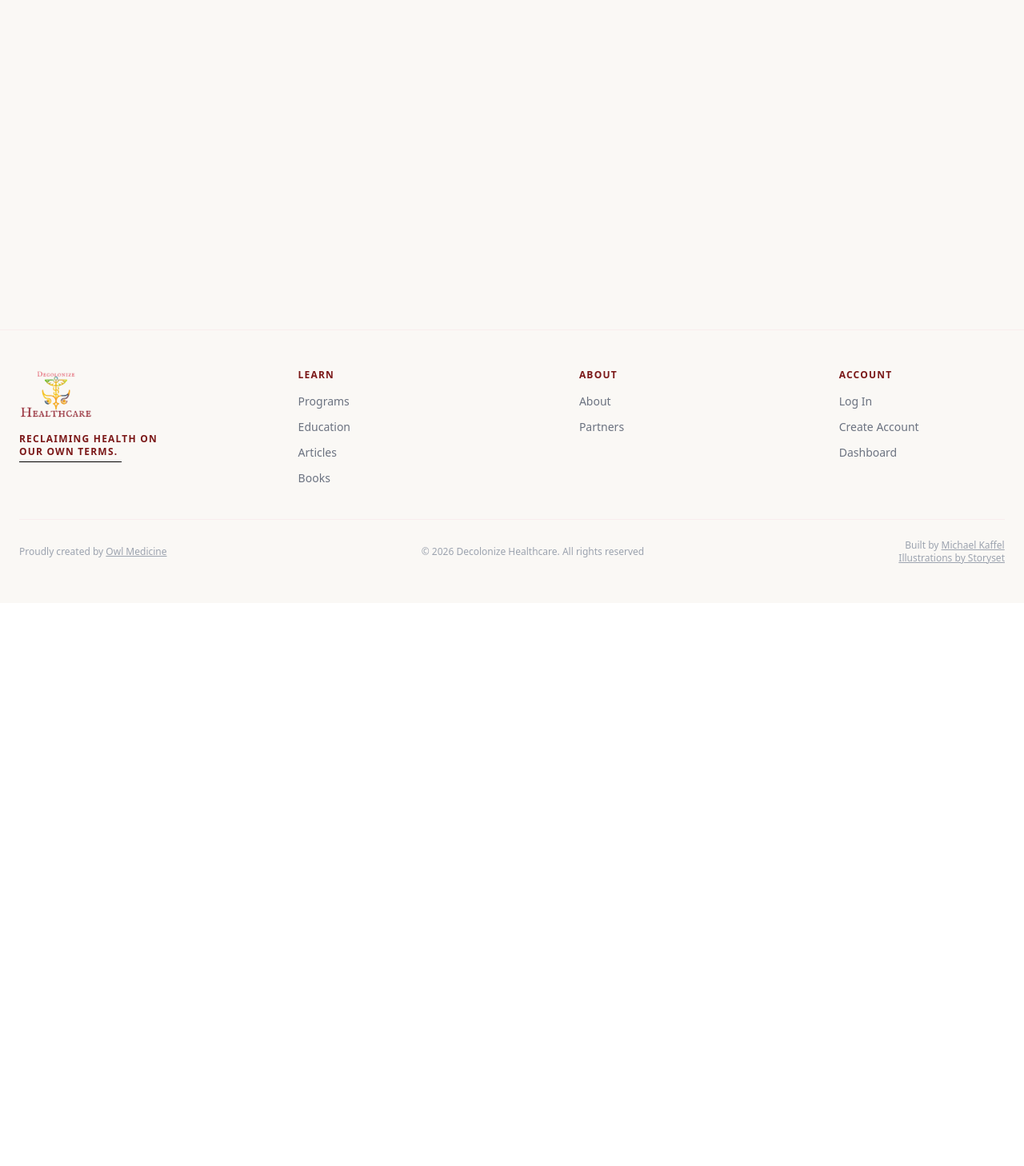
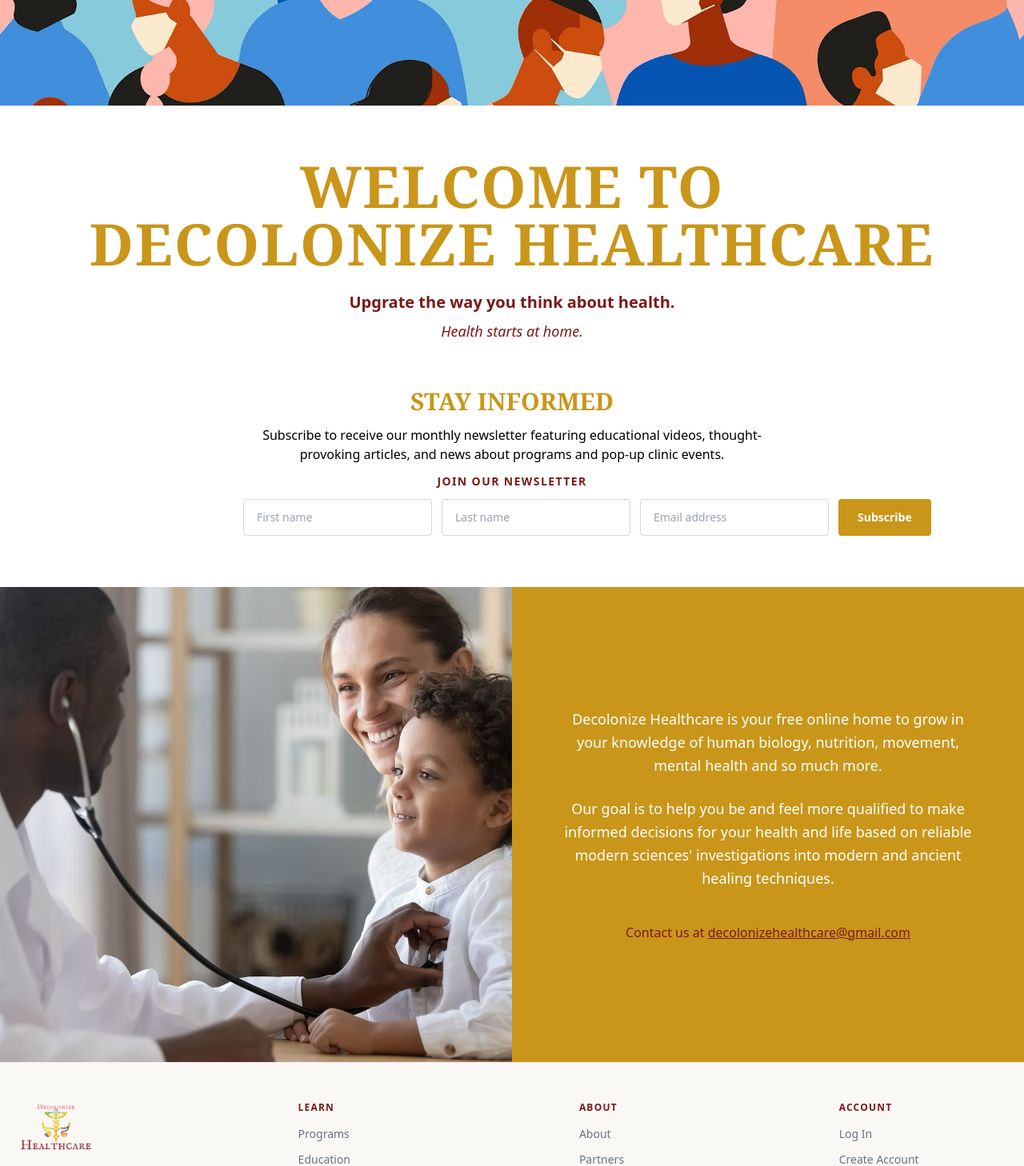
Before and after one commit to michaelkaffel/decolonize-healthcare, a React (Vite) app in the folder client/: page / in a window 1280 px wide. Shown: the part 460-1918 px from the top of the page at 80% size. Before the commit the page ends 1214 px from the top, so only its background shows below. Built offline with nearby package versions, Linux system fonts and the light colour scheme.

Commit message:
feat: home page

```diff
--- a/client/src/components/Footer.jsx
+++ b/client/src/components/Footer.jsx
@@ -1,4 +1,6 @@
-import { Link } from 'react-router-dom';
+import { Link, useNavigate } from 'react-router-dom';
+import { useSelector, useDispatch } from 'react-redux';
+import { logout } from '../store/userSlice';
 
 const learnLinks = [
     { to: '/programs', label: 'Programs' },
@@ -10,12 +12,6 @@
 const aboutLinks = [
     { to: '/about', label: 'About' },
     { to: '/partners', label: 'Partners' },
-];
-
-const accountLinks = [
-    { to: '/login', label: 'Log In' },
-    { to: '/register', label: 'Create Account' },
-    { to: '/dashboard', label: 'Dashboard' },
 ];
 
 const FooterLinkGroup = ({ title, links }) => (
@@ -40,7 +36,17 @@
     </div>
 );
 
-const Footer = () => (
+const Footer = () => {
+    const user = useSelector((s) => s.user.data);
+    const dispatch = useDispatch();
+    const navigate = useNavigate();
+
+    const handleSignOut = async () => {
+        await dispatch(logout());
+        navigate('/');
+    };
+
+    return (
         <footer className='border-t border-brand-blush bg-brand-cream'>
             <div className='mx-auto max-w-7xl px-6 py-12'>
 
@@ -66,22 +72,52 @@
                         <FooterLinkGroup title='Learn' links={learnLinks} />
                         <FooterLinkGroup title='About' links={aboutLinks} />
 
+
                         <div className='col-span-2 flex flex-col items-center text-center md:col-span-1 md:items-center md:text-left'>
                             <div className='w-fit'>
                                 <h3 className='mb-3 text-xs font-semibold uppercase tracking-widest text-brand-crimson'>
                                     Account
                                 </h3>
                                 <ul className='space-y-2'>
-                                {accountLinks.map(({ to, label }) => (
-                                    <li key={to}>
+                                    {user ? (
+                                        <>
+                                            <li>
                                                 <Link
-                                            to={to}
+                                                    to='/dashboard'
                                                     className='text-sm text-gray-500 transition-colors hover:text-brand-crimson'
                                                 >
-                                            {label}
+                                                    Dashboard
                                                 </Link>
                                             </li>
-                                ))}
+                                            <li>
+                                                <button
+                                                    onClick={handleSignOut}
+                                                    className='text-sm text-gray-500 transition-colors hover:text-brand-crimson'
+                                                >
+                                                    Sign Out
+                                                </button>
+                                            </li>
+                                        </>
+                                    ) : (
+                                        <>
+                                            <li>
+                                                <Link
+                                                    to='/login'
+                                                    className='text-sm text-gray-500 transition-colors hover:text-brand-crimson'
+                                                >
+                                                    Log In
+                                                </Link>
+                                            </li>
+                                            <li>
+                                                <Link
+                                                    to='/register'
+                                                    className='text-sm text-gray-500 transition-colors hover:text-brand-crimson'
+                                                >
+                                                    Create Account
+                                                </Link>
+                                            </li>
+                                        </>
+                                    )}
                                 </ul>
                             </div>
                         </div>
@@ -113,6 +149,8 @@
                 </div>
             </div>
         </footer>
-);
+
+    )
+};
 
 export default Footer;
--- a/client/src/pages/Home.jsx
+++ b/client/src/pages/Home.jsx
@@ -1,7 +1,72 @@
+import NewsletterSignup from '../components/NewsletterSignup';
+
+const HERO_IMG = '/home-hero.png';
+const ABOUT_IMG = '/home-about.png';
+
 const Home = () => (
-  <div className="p-8">
-    <h1 className="text-2xl font-bold">Home</h1>
-  </div>
+    <>
+        <section>
+            <img
+                src={HERO_IMG}
+                alt='Diverse group of people wearing masks'
+                className='w-full h-[420px] md:h-[520px] object-cover'
+            />
+            <div className='bg-white text-center px-6 py-16'>
+                <h1 className='font-display text-5xl md:text-7xl font-bold text-brand-gold uppercase tracking-wide leading-tight mb-6'>
+                    Welcome to<br />Decolonize Healthcare
+                </h1>
+                <p className='text-brand-crimson font-semibold text-xl mb-2'>
+                    Upgrate the way you think about health.
+                </p>
+                <p className='text-brand-crimson italic text-lg mb-14' >
+                    Health starts at home.
+                </p>
+
+                <div className='max-w-2xl mx-auto'>
+                    <h2 className='font-display text-3xl font-bold text-brand-gold uppercase mb-3'>
+                        Stay Informed
+                    </h2>
+                    <p className='mb-3'>
+                        Subscribe to receive our monthly newsletter featuring educational videos,
+                        thought-provoking articles, and news about programs and pop-up clinic events.
+                    </p>
+                    <NewsletterSignup />
+                </div>
+            </div>
+        </section>
+
+        <section className='flex flex-col md:flex-row'>
+            <div className='md:w-1/2 min-h-[400px]'>
+                <img
+                    src={ABOUT_IMG}
+                    alt="Doctor listening to a child's heartbeat"
+                    className='w-full h-full object-cover'
+                />
+            </div>
+            <div className='md:w-1/2 bg-brand-gold flex items-center px-10 md:px-16 py-16'>
+                <div className='text-white text-center'>
+                    <p className='text-lg leading-relaxed mb-6'>
+                        Decolonize Healthcare is your free online home to grow in your knowledge
+                        of human biology, nutrition, movement, mental health and so much more.
+                    </p>
+                    <p className='text-lg leading-relaxed mb-10'>
+                        Our goal is to help you be and feel more qualified to make informed
+                        decisions for your health and life based on reliable modern sciences'
+                        investigations into modern and ancient healing techniques.
+                    </p>
+                    <p className='text-brand-crimson'>
+                        Contact us at{' '}
+                        <a
+                            href='mailto:decolonizehealthcare@gmail.com'
+                            className='underline hover:opacity-80 transition'
+                        >
+                            decolonizehealthcare@gmail.com
+                        </a>
+                    </p>
+                </div>
+            </div>
+        </section>
+    </>
 );
 
 export default Home;
```
Also changed, not shown: client/public/home-about.png (added), client/public/home-hero.png (added). Lines whose indentation alone changed are shown as unchanged.
